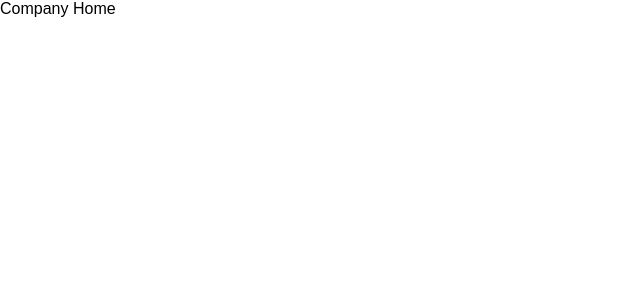
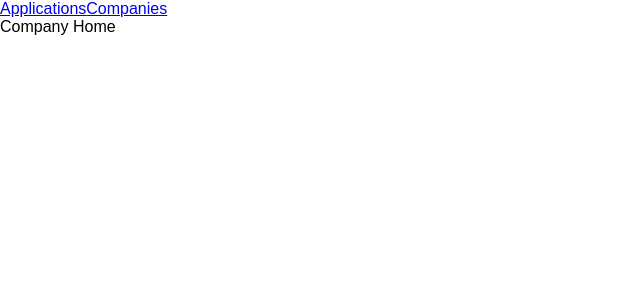
Before and after one commit to smpr/finalresumetracker, a React (Create React App) app in the folder client/: page /Company in a window 1280 px wide. Shown: the top 300 px of the page, without its empty margins (0-640 px from the left). Built offline with nearby package versions, Linux system fonts and the light colour scheme; no server answers.

Commit message:
Application show mode

```diff
--- a/client/src/App.js
+++ b/client/src/App.js
@@ -4,6 +4,8 @@ import { clearAuthTokens, saveAuthTokens, setAxiosDefaults, userIsLoggedIn } fro
 import { BrowserRouter as Router, Route, Switch, Redirect } from 'react-router-dom'
 import MuiThemeProvider from 'material-ui/styles/MuiThemeProvider';
 import getMuiTheme from 'material-ui/styles/getMuiTheme';
+
+import NavBar from './components/Nav/NavBar'
 
 import AppHome from './components/Application/AppHome'
 import AppCreate from './components/Application/AppCreate'
@@ -109,6 +111,7 @@ class App extends Component {
     )
     return (
 <MuiThemeProvider>
+<NavBar />
 <Router>
 
 
--- /dev/null
+++ b/client/src/components/Nav/NavBar.js
@@ -0,0 +1,14 @@
+import React, { Component } from 'react';
+import { Link } from 'react-router-dom'
+class NavBar extends Component {
+    render() {
+        return (
+            <div>
+                <a href="/Application">Applications</a>
+                <a href="/Company">Companies</a>
+            </div>
+        );
+    }
+}
+
+export default NavBar;
```
